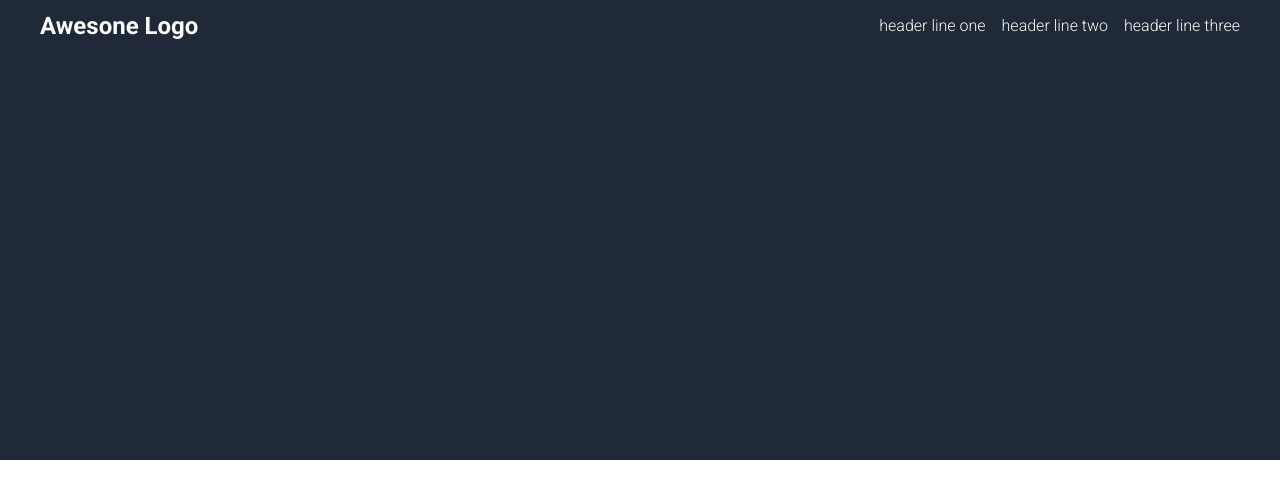
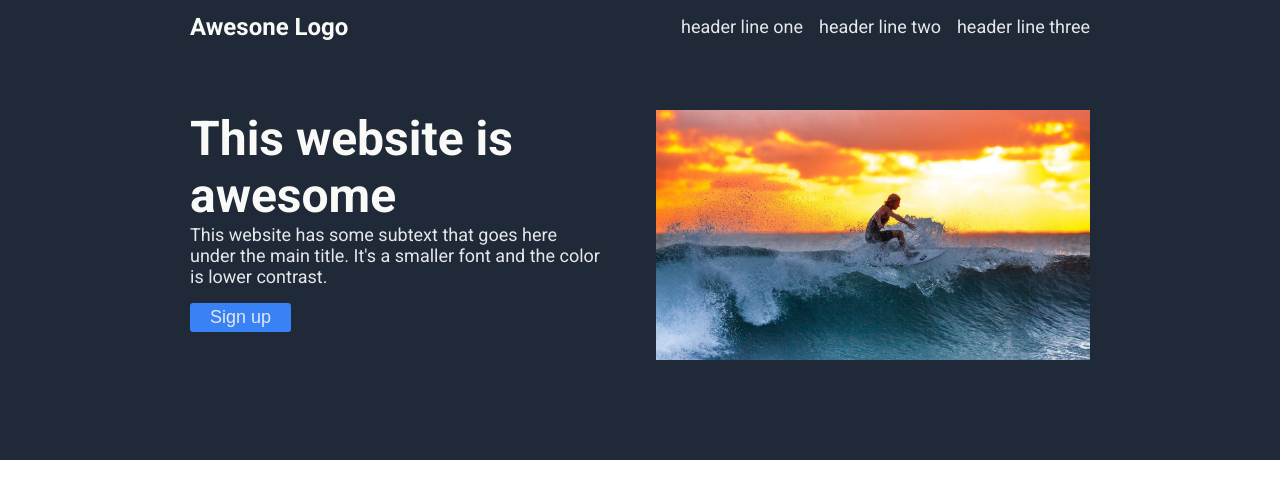
Before and after one commit to alanslc/odin-landing, a plain HTML site: page index.html in a window 1280 px wide. Drawn offline with Linux system fonts and the light colour scheme.

Commit message:
Add hero

```diff
--- a/index.html
+++ b/index.html
@@ -21,19 +21,22 @@
       <div class="container">
          <div class="logo">Awesone Logo</div>
          <ul class="navbar">
-            <li>header line one</li>
-            <li>header line two</li>
-            <li>header line three</li>
+            <li><a href="#">header line one</a></li>
+            <li><a href="#">header line two</a></li>
+            <li><a href="#">header line three</a></li>
          </ul>
    </header>
    </div>
    <section class="hero">
       <div class="container">
          <div class="desc">
-
+            <div class="title">This website is awesome</div>
+            <div class="subtext">This website has some subtext that goes here under the main title. It's a smaller font
+               and the color is lower contrast.</div>
+            <button class="signup">Sign up</button>
          </div>
          <div class="pic">
-
+            <img src="images/pexels-pixabay-390051.jpg" alt="">
          </div>
       </div>
    </section>
--- a/style/style.css
+++ b/style/style.css
@@ -6,17 +6,19 @@ body {
 }
 
 .container {
-   max-width: 1200px;
+   max-width: 900px;
    margin: 0 auto;
 }
 
-header, .hero {
+header,
+.hero {
    background-color: #1F2937;
    color: #F9FAF8;
-   margin:0;
-   padding:0;
+   margin: 0;
+   padding: 0;
 
 }
+
 header {
    height: 60px;
 }
@@ -39,7 +41,12 @@ header .container {
 
 .navbar li {
    margin-left: 16px;
-   font-weight: 300;
+}
+
+.navbar li a {
+   text-decoration: none;
+   font-size: 18px;
+   color: #E5E7EB;
 }
 
 .hero {
@@ -47,5 +54,34 @@ header .container {
 }
 
 .hero .container {
+   display: flex;
+   max-height: 250px;
+   padding-top: 50px;
+   gap: 50px;
+}
 
+.title {
+   font-size: 48px;
+   font-weight: bolder;
 }
+
+.subtext,
+button.signup {
+   font-size: 18px;
+   color: #E5E7EB;
+}
+
+.subtext {
+   margin-bottom: 16px;
+}
+
+button.signup {
+   background-color: #3882F6;
+   padding: 4px 20px;
+   border-style: none;
+   border-radius: 3px;
+}
+
+.pic img {
+   max-height: 250px;
+}
```
